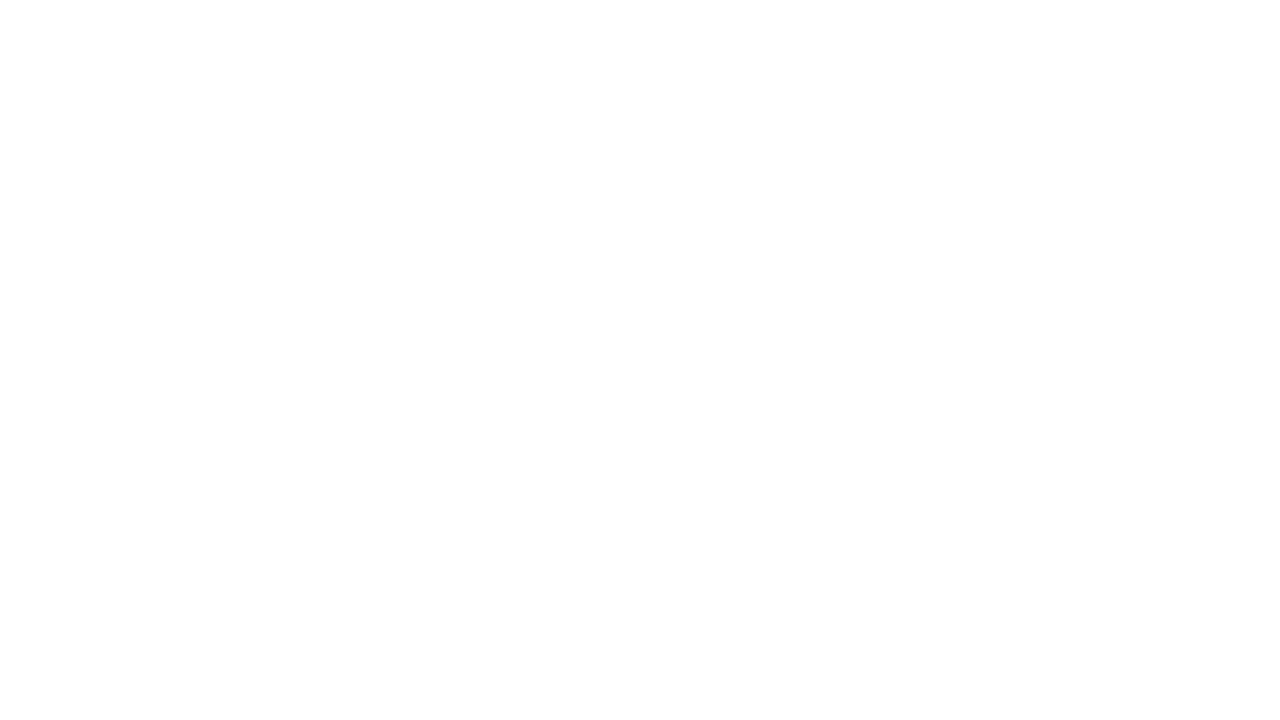
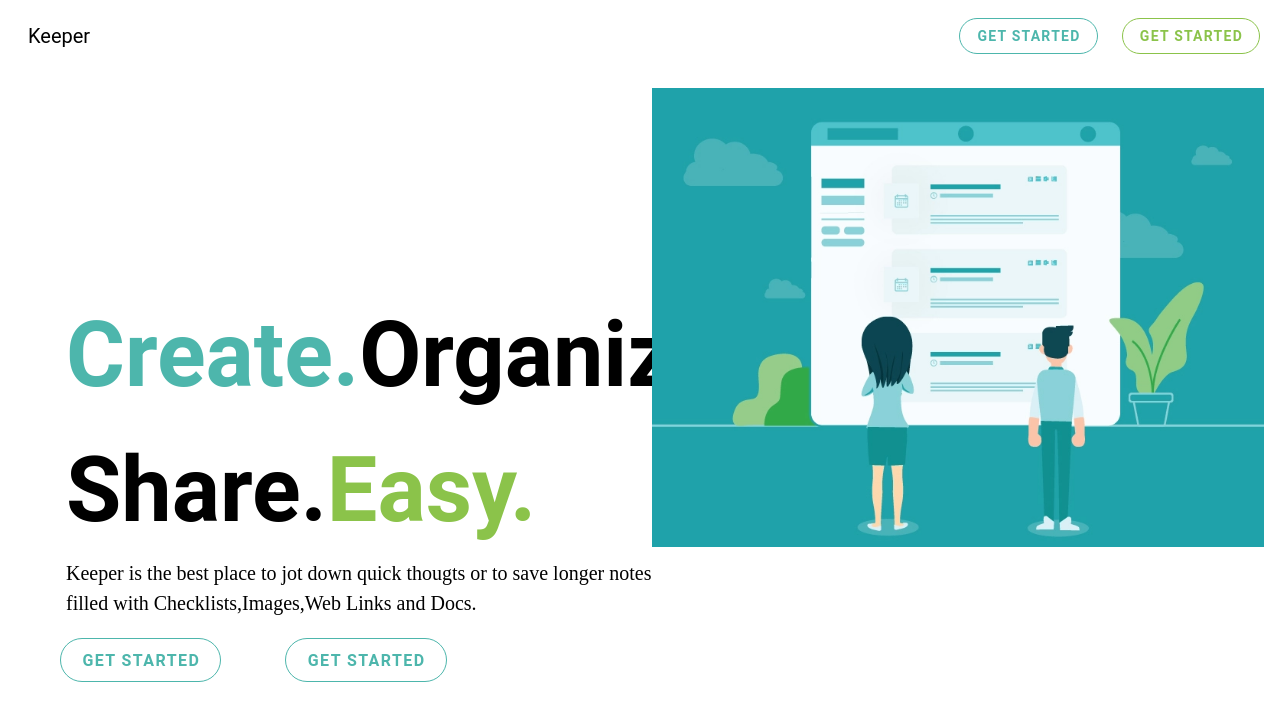
Before and after one commit to Chiragh-itpath/keeper, a Vue app in the folder Frontend/: page / in a window 1280 px wide. Before the commit this address had no page. Shown: the top 720 px of the page. Built offline with nearby package versions, Linux system fonts and the light colour scheme.

Commit message:
home page design

```diff
--- a/Frontend/index.html
+++ b/Frontend/index.html
@@ -4,6 +4,7 @@
     <meta charset="UTF-8">
     <link rel="icon" href="/favicon.ico">
     <meta name="viewport" content="width=device-width, initial-scale=1.0">
+    <link href="https://cdn.jsdelivr.net/npm/@mdi/font@7.2.96/css/materialdesignicons.min.css" rel="stylesheet">
     <title>Keeper</title>
   </head>
   <body>
--- a/Frontend/src/App.vue
+++ b/Frontend/src/App.vue
@@ -1,9 +1,7 @@
 <script setup lang="ts">
-
+import home from "@/pages/home.vue"
 </script>
 
 <template>
-
-
-
+<home/>
 </template>
--- /dev/null
+++ b/Frontend/src/components/MyBtn.vue
@@ -0,0 +1,21 @@
+<script setup lang="ts">
+const props = withDefaults(defineProps<{
+    title: string,
+    hover: boolean,
+    color: string
+}>(),{
+    title: '',
+    hover: true,
+    color: 'teal-lighten-2'
+});
+</script>
+<template>
+    <v-hover>
+        <template v-slot:default="{ isHovering, props }">
+            <v-btn v-bind="props" class="ms-11 ma-5 mt-5 font-weight-bold " size="large" rounded variant="outlined"
+                :class="{ 'bg-teal-lighten-2': isHovering && hover, 'text-teal-lighten-2': !isHovering || !hover,  }">
+                Get Started
+            </v-btn>
+        </template>
+    </v-hover>
+</template>
--- /dev/null
+++ b/Frontend/src/pages/home.vue
@@ -0,0 +1,39 @@
+<script setup lang="ts">
+import img from '@/assests/images/Home.jpg'
+import MyBtn from '@/components/MyBtn.vue';
+</script>
+
+<template>
+ <v-toolbar color="white" density="comfortable" title="Keeper" class="pa-2"><v-btn color="teal-lighten-2" class="ma-5 mx-3 font-weight-bold" variant="outlined" rounded>Get Started</v-btn><v-btn color="light-green"  variant="outlined" class="ma-5 mx-3 font-weight-bold" rounded>Get Started</v-btn></v-toolbar>
+ <v-container fluid class="p-0">
+    <v-row >
+        <v-col cols="12" lg="6" sm="12">
+            <h2 class="heading"><span class="text-teal-lighten-2">Create.</span>Organize.<br/>Share.<span class="text-light-green">Easy.</span></h2>
+            <p class="description">Keeper is the best place to jot down quick thougts or to save longer notes filled with Checklists,Images,Web Links and Docs.</p>
+            <my-btn title="Get Started"></my-btn>
+            <my-btn title="Get Started"></my-btn>
+            <!-- <v-btn color="light-green" class="ms-9 ma-5 mt-5" size="large" rounded>Get Started</v-btn> -->
+        </v-col>
+        <v-col cols="12" lg="6" sm="12">
+            <v-img :src="img" class="w-100" cover></v-img>
+        </v-col>
+    </v-row>
+ </v-container>
+</template>
+
+<style scoped>
+h2.heading{
+    font-size: 90px;
+    font-weight: 600;
+    margin-top: 200px;
+    margin-left: 50px;
+
+}
+p.description{
+    font-size:20px;
+    font-weight: 200;
+    width:600px;
+    margin-left: 50px;
+    font-family:'Times New Roman', Times, serif
+}
+</style>
```
Also changed, not shown: Frontend/src/assests/images/Home.jpg (added).
